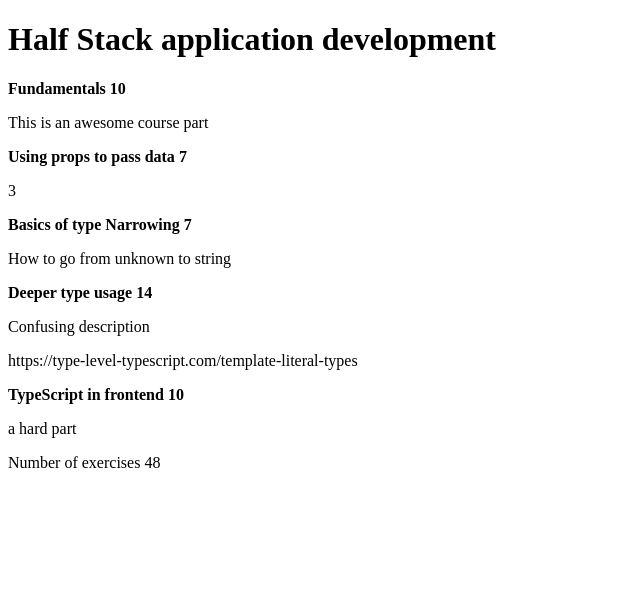
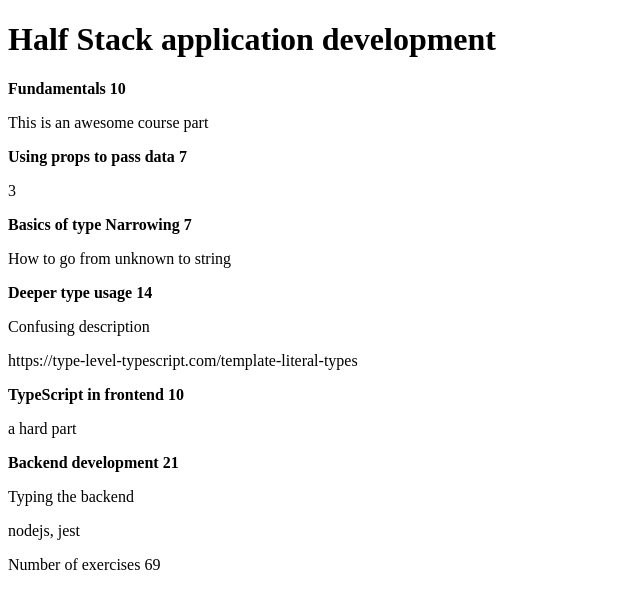
Before and after one commit to tyj916/fs-typescript, a React (Vite) app in the folder course/: page / in a window 1280 px wide. Shown: the top 608 px of the page, without its empty margins (0-640 px from the left). Built offline with nearby package versions, Linux system fonts and the light colour scheme.

Commit message:
Add new course part interface with attribute 'requirements'

```diff
--- a/course/src/App.tsx
+++ b/course/src/App.tsx
@@ -37,6 +37,13 @@ const App = () => {
       description: "a hard part",
       kind: "basic",
     },
+    {
+      name: "Backend development",
+      exerciseCount: 21,
+      description: "Typing the backend",
+      requirements: ["nodejs", "jest"],
+      kind: "special"
+    },
   ];
 
   const totalExercises = courseParts.reduce((sum, part) => sum + part.exerciseCount, 0);
--- a/course/src/components/Part.tsx
+++ b/course/src/components/Part.tsx
@@ -45,6 +45,15 @@ const Part = ({ part }: PartProps) => {
         />
         <p>{part.backgroundMaterial}</p>
       </div>
+    case 'special':
+      return <div key={part.name}>
+        <PartWithDescription
+          name={part.name}
+          exerciseCount={part.exerciseCount}
+          description={part.description}
+        />
+        <p>{part.requirements.join(', ')}</p>
+      </div>
     default:
       return assertNever(part);
   }
```
Also changed, not shown: course/src/types.ts (+6 -1 lines).
